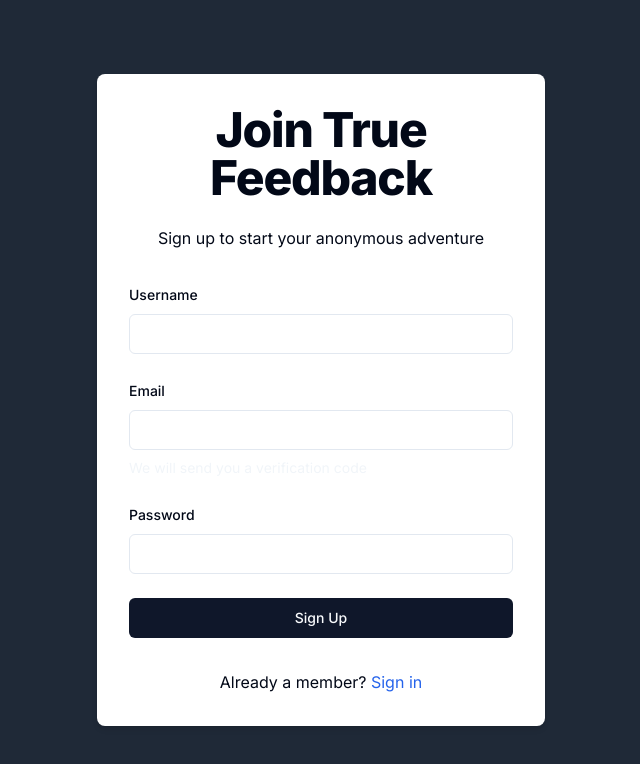
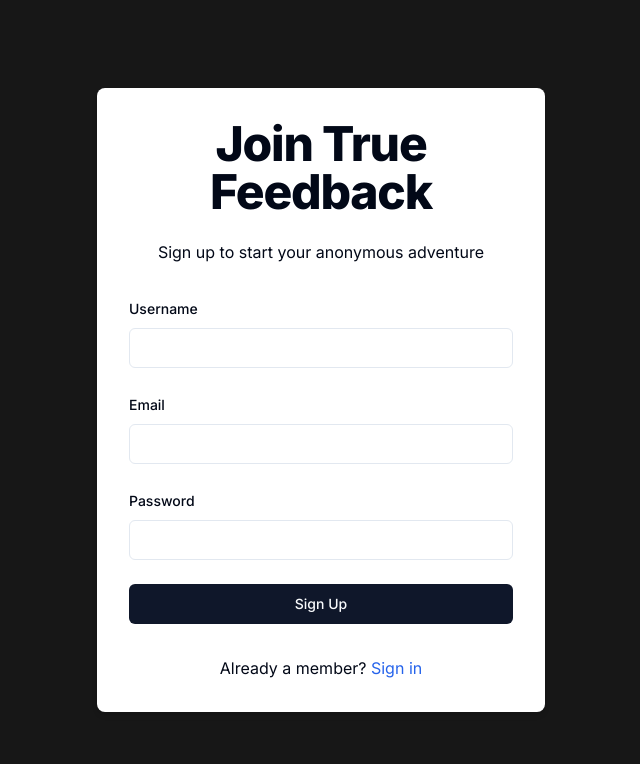
Before and after one commit to sharma01ketan/ask-me-kuch-bhi, a Next.js app: page /sign-up in a window 1280 px wide. Shown: the top 764 px of the page, without its empty margins (319-959 px from the left). Built offline with nearby package versions, Linux system fonts and the light colour scheme.

Commit message:
remove-email-auth

```diff
--- a/src/app/(auth)/sign-in/page.tsx
+++ b/src/app/(auth)/sign-in/page.tsx
@@ -54,6 +54,7 @@ export default function SignInForm() {
     }
     if (result?.url) {
       router.replace("/dashboard");
+      window.location.href = "/dashboard";
     }
   };
 
@@ -90,7 +91,10 @@ export default function SignInForm() {
                 </FormItem>
               )}
             />
-            <Button className="w-full bg-neutral-900 hover:bg-neutral-800" type="submit">
+            <Button
+              className="w-full bg-neutral-900 hover:bg-neutral-800"
+              type="submit"
+            >
               Sign In
             </Button>
           </form>
--- a/src/app/(auth)/sign-up/page.tsx
+++ b/src/app/(auth)/sign-up/page.tsx
@@ -73,7 +73,7 @@ export default function SignUpForm() {
         title: "Success",
         description: response.data.message,
       });
-      router.replace(`/verify/${username}`);
+      router.replace(`/dashboard`);
       setIsSubmitting(false);
     } catch (error) {
       console.error("Error during sign-up:", error);
@@ -93,7 +93,7 @@ export default function SignUpForm() {
   };
 
   return (
-    <div className="flex justify-center items-center min-h-screen bg-gray-800">
+    <div className="flex justify-center items-center min-h-screen bg-neutral-900">
       <div className="w-full max-w-md p-8 space-y-8 bg-white rounded-lg shadow-md">
         <div className="text-center">
           <h1 className="text-4xl font-extrabold tracking-tight lg:text-5xl mb-6">
@@ -139,9 +139,9 @@ export default function SignUpForm() {
                 <FormItem>
                   <FormLabel>Email</FormLabel>
                   <Input {...field} name="email" />
-                  <p className="text-muted text-gray-400 text-sm">
+                  {/* <p className="text-gray-600 text-sm">
                     We will send you a verification code
-                  </p>
+                  </p> */}
                   <FormMessage />
                 </FormItem>
               )}
--- a/src/app/api/auth/[...nextauth]/options.ts
+++ b/src/app/api/auth/[...nextauth]/options.ts
@@ -25,9 +25,10 @@ export const authOptions: NextAuthOptions = {
           if (!user) {
             throw new Error('No user found with this email');
           }
-          if (!user.isVerified) {
-            throw new Error('Please verify your account before logging in');
-          }
+          // user.isVerified = true;
+          // if (!user.isVerified) {
+          //   throw new Error('Please verify your account before logging in');
+          // }
           const isPasswordCorrect = await bcrypt.compare(
             credentials.password,
             user.password
```
